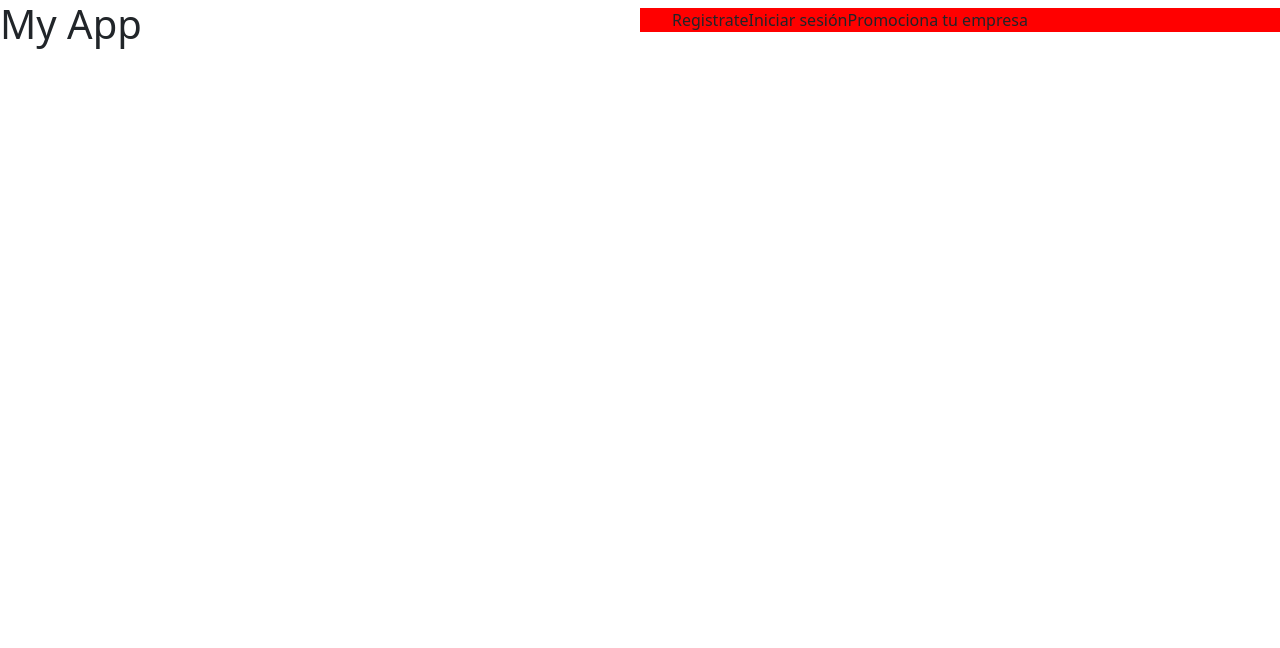
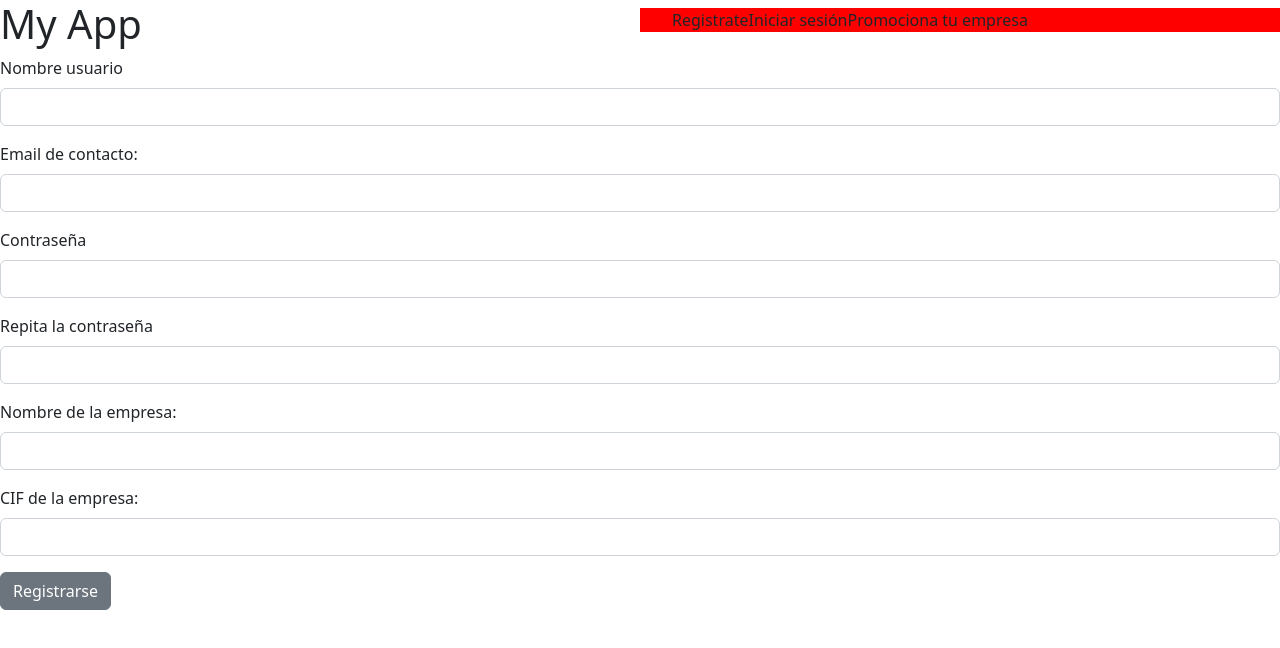
Before and after one commit to sergiogitt/ProyectoIntegrado, a React (Create React App) app: page /registrarempresa in a window 1280 px wide. Shown: the top 648 px of the page. Built offline with nearby package versions, Linux system fonts and the light colour scheme.

Commit message:
Company form created

```diff
--- a/src/App.js
+++ b/src/App.js
@@ -101,7 +101,7 @@ function App() {
 
           <Route path='/login' exact element={<Login  log_user={setLogued} mensaje_error={mensaje_error} setError={setMensaje_error}/>}/>
           <Route path='/registro' exact element={<FormularioRegistro  log_user={setLogued} mensaje_error={mensaje_error} setError={setMensaje_error}/>}/>
-
+          <Route path='/registrarempresa' exact element={<FormularioRegistroEmpresa  log_user={setLogued} mensaje_error={mensaje_error} setError={setMensaje_error}/>}/>
         </Routes>
 
 
--- a/src/components/FormularioRegistroEmpresa.js
+++ b/src/components/FormularioRegistroEmpresa.js
@@ -1,29 +1,165 @@
-import { Button,Input } from "reactstrap"
-export function FormularioRegistroEmpresa(props){
-    return(<div>
+import axios from "axios";
+import { useState } from "react";
+import { Button, Input, Label, FormGroup, FormFeedback, FormText, Form } from "reactstrap";
+import { DIR_SERV } from "../variables";
+import md5 from "md5";
+import { useNavigate } from "react-router-dom";
+export function FormularioRegistroEmpresa(props) {
+    const navigate = useNavigate();
+    const [nombre, setNombre] = useState("");
+    const [clave1, setClave1] = useState("");
+    const [clave2, setClave2] = useState("");
+    const [email, setEmail] = useState("");
+    const [usuario, setUsuario] = useState("");
+    const [nombre_empresa, setNombre_empresa] = useState("");
+    const [cif, setCif] = useState("");
+    const [error, setError] = useState("");
+    const [repetido, setRepetido] = useState(false);
+    const emailRegex = /^[^\s@]+@[^\s@]+\.[^\s@]+$/;
+    const [campos_vacios, setCampo_vacio] = useState([false, false, false, false,false,false]);
+    function handle_change_input(event, setter) {
+        setter(event.target.value);
+
+    }
+    function comprobar_campo_vacio(campo, indice) {
+        setCampo_vacio(prevState => {
+            let aux = [...prevState];
+            aux[indice] = campo == "";
+            if(campo==usuario){
+                setError("Campo obligatorio");
+            }
+            return aux;
+
+        });
+
+
+    }
+    function comprobar_usuario_repetido() {
+        if(usuario!=""){
+            axios.post(DIR_SERV+'/user_repetido', {
+                usuario: usuario
+
+            })
+            .then(response => {
+                if (response.data.repetido) {
+                    setRepetido(response.data.repetido)
+                    console.log(repetido)
+                    setError("Usuario repetido");
+                    setCampo_vacio(prevState => {
+                        let aux = [...prevState];
+                        aux[0] = response.data.repetido;
+                        return aux;
+                    });
+                    return response.data.repetido;
+                }
+            })
+            .catch(error => {
+                console.log(error);
+            });
+        }
+
+    }
+    function comprobar_datos() {
+        comprobar_campo_vacio(usuario, 0);
+        comprobar_campo_vacio(nombre, 1);
+        comprobar_campo_vacio(clave1, 2);
+        comprobar_campo_vacio(clave2, 3);
+        comprobar_campo_vacio(nombre_empresa, 4);
+        comprobar_campo_vacio(cif, 5);
+        if(!emailRegex.test(nombre)){
+            setCampo_vacio(prevState => {
+                let aux = [...prevState];
+                aux[1] = true;
+                return aux;
+
+            });
+        }else{
+            setCampo_vacio(prevState => {
+                let aux = [...prevState];
+                aux[1] = false;
+                return aux;
+
+            });
+        }
+        if (clave1 == clave2) {
+
+            if (nombre != "" && usuario != "" && clave1 != "" && clave2 != ""&&nombre_empresa!=""&&cif!=""&& !repetido&&emailRegex.test(nombre)) {
+                //Registrar usuario en la BD
+                console.log("inserto")
+                axios.post(DIR_SERV+'/create_company', {
+                usuario: usuario,
+                clave: md5(clave1),
+                email:nombre,
+                cif:cif,
+                nombre_empresa:nombre_empresa
+                })
+                    .then(response => {
+                    console.log(response);
+                    if (response.data.usuario) {
+                        console.log(response.data.usuario.tipo)
+                        props.log_user(response.data.usuario.tipo);
+                        localStorage.setItem("usuario", usuario);
+                        localStorage.setItem("clave", md5(clave1));
+                        localStorage.setItem("tipo", "empresa");
+                        localStorage.setItem("api_session", response.data.api_session);
+                        localStorage.setItem("ultima_accion", new Date() / 1000);
+                        console.log(localStorage.ultima_accion)
+                        navigate("/");
+                    } else {
+                        props.setError("Credenciales incorrectas");
+                    }
+                    })
+                    .catch(error => {
+                        console.log(error);
+                    });
+            }
+
+        } else {
+            setCampo_vacio(prevState => {
+                let aux = [...prevState];
+                aux[2] = true;
+                return aux;
+            });
+        }
+
+    }
+    return (<Form>
+        <FormGroup>
+            <Label for="examplePassword">Nombre usuario</Label>
+            {(campos_vacios[0]) ? <Input invalid onChange={(event) => {handle_change_input(event, setUsuario);comprobar_usuario_repetido()}} /> : <Input onChange={(event) => handle_change_input(event, setUsuario)} />}
+            <FormFeedback>{error}</FormFeedback>
+            </FormGroup>
+        <FormGroup>
+            <Label for="examplePassword">Email de contacto:</Label>
+            {(campos_vacios[1]) ? <Input  invalid onChange={(event) => handle_change_input(event, setNombre)} /> : <Input type="email" onChange={(event) => handle_change_input(event, setNombre)} />}
+            {(nombre == "") ? <FormFeedback>Campo obligatorio</FormFeedback> : <FormFeedback>Tiene que introducir una direccion de email válida</FormFeedback>}
+        </FormGroup>
+
+        <FormGroup>
+            <Label for="examplePassword">Contraseña</Label>
+            {(campos_vacios[2]) ? <Input invalid onChange={(event) => handle_change_input(event, setClave1)} /> : <Input onChange={(event) => handle_change_input(event, setClave1)} />}
+            {(clave1 == "") ? <FormFeedback>Campo obligatorio</FormFeedback> : <FormFeedback>Las contraseñas no coinciden</FormFeedback>}
+        </FormGroup>
+        <FormGroup>
+            <Label for="examplePassword">Repita la contraseña</Label>
+            {(campos_vacios[3]) ? <Input invalid onChange={(event) => handle_change_input(event, setClave2)} /> : <Input onChange={(event) => handle_change_input(event, setClave2)} />}
+            <FormFeedback>Campo obligatorio</FormFeedback>
+        </FormGroup>
+        <FormGroup>
+            <Label for="examplePassword">Nombre de la empresa:</Label>
+            {(campos_vacios[4]) ? <Input  invalid onChange={(event) => handle_change_input(event, setNombre_empresa)} /> : <Input  onChange={(event) => handle_change_input(event, setNombre_empresa)} />}
+           <FormFeedback>Campo obligatorio</FormFeedback>
+        </FormGroup>
+        <FormGroup>
+            <Label for="examplePassword">CIF de la empresa:</Label>
+            {(campos_vacios[5]) ? <Input  invalid onChange={(event) => handle_change_input(event, setCif)} /> : <Input  onChange={(event) => handle_change_input(event, setCif)} />}
+            <FormFeedback>Campo obligatorio</FormFeedback>
+        </FormGroup>
+
+
         <div>
-            <label>Nombre de la emrpesa:</label>
-            <Input></Input>
-        </div>
-        <div>
-            <label>CIF:</label>
-            <Input></Input>
-        </div>
-        <div>
-            <label>Tipo de empresa (sociedad limitada, sociedad anónima, etc.):</label>
-            <Input></Input>
-        </div>
-        <div>
-            <label>Contraseña:</label>
-            <Input></Input>
-        </div>
-        <div>
-            <label>Repita la contraseña:</label>
-            <Input></Input>
-        </div>
-        <div>
-            <Button>Registrarse</Button>
+            <Button onClick={() => comprobar_datos()}>Registrarse</Button>
         </div>
 
-    </div>)
+    </Form>)
 }
```
Also changed, not shown: 2 other files (tests, documents, lock files or other folders).
